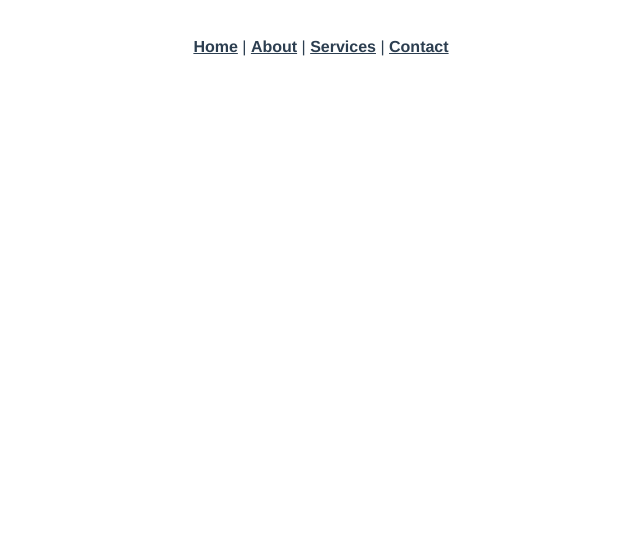
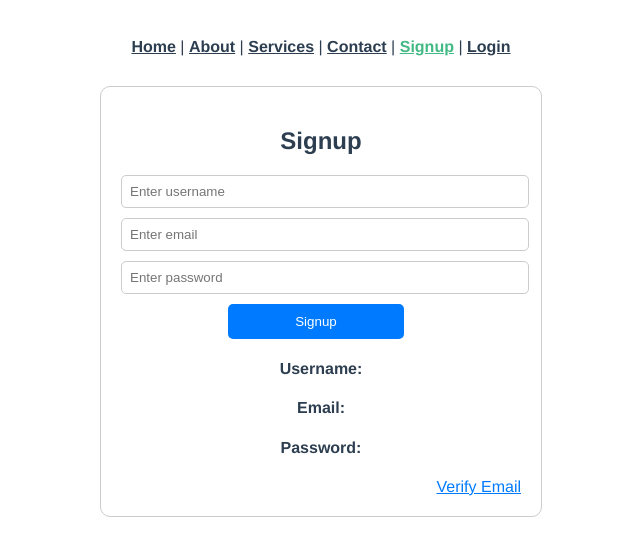
Before and after one commit to MarshahMungai/vue-class-project, a Vue app: page /signup in a window 1280 px wide. Shown: the top 556 px of the page, without its empty margins (319-959 px from the left). Built offline with nearby package versions, Linux system fonts and the light colour scheme.

Commit message:
linking vue to laravel

```diff
--- a/package.json
+++ b/package.json
@@ -8,6 +8,7 @@
     "lint": "vue-cli-service lint"
   },
   "dependencies": {
+    "axios": "^1.4.0",
     "core-js": "^3.8.3",
     "vue": "^3.2.13",
     "vue-router": "^4.0.3"
--- a/src/App.vue
+++ b/src/App.vue
@@ -3,7 +3,9 @@
     <router-link to="/">Home</router-link> |
     <router-link to="/about">About</router-link> |
     <router-link to="/services">Services</router-link> |
-    <router-link to="/contacts">Contact</router-link>
+    <router-link to="/contacts">Contact</router-link> |
+    <router-link to="/signup">Signup</router-link> |
+    <router-link to="/login">Login</router-link>
   </nav>
   <router-view/>
 </template>
--- a/src/router/index.js
+++ b/src/router/index.js
@@ -22,6 +22,22 @@ const routes = [
   {
     path: '/contacts',
     name: 'contacts', component: () => import(/* webpackChunkName: "contacts" */ '../views/ContactsView.vue')
+  },
+  {
+    path: '/signup',
+    name: 'signup', component: () => import(/* webpackChunkName: "signup" */ '../views/SignupView.vue')
+  },
+  {
+    path: '/login',
+    name: 'login', component: () => import(/* webpackChunkName: "login" */ '../views/LoginView.vue')
+  },
+  {
+    path: '/verify',
+    name: 'verify', component: () => import(/* webpackChunkName: "login" */ '../views/VerifyView.vue')
+  },
+  {
+    path: '/dashboard',
+    name: 'dashboard', component: () => import(/* webpackChunkName: "login" */ '../views/DashboardView.vue')
   }
 ]
 
--- /dev/null
+++ b/src/views/DashboardView.vue
@@ -0,0 +1,70 @@
+<template>
+    <div class="dashboard">
+      <h1>Welcome!</h1>
+    </div>
+  </template>
+
+  <!-- <script>
+  import { ref } from 'vue';
+
+  export default {
+    props: {
+      username: String,
+      email: String,
+      accountType: String,
+    },
+    setup() {
+      // Dummy data for recent activity
+      const recentActivity = ref([
+        'You added a new item to your cart',
+        'You purchased a product',
+        'You updated your profile information',
+      ]);
+
+      return { recentActivity };
+    },
+  };
+  </script> -->
+
+  <style scoped>
+  .dashboard {
+    margin: 30px auto;
+    max-width: 800px;
+    padding: 20px;
+    background-color: #f5f5f5;
+    border-radius: 8px;
+    box-shadow: 0 4px 6px rgba(0, 0, 0, 0.1);
+  }
+
+  h1 {
+    font-size: 24px;
+    margin-bottom: 10px;
+  }
+
+  .user-info {
+    margin-bottom: 20px;
+  }
+
+  .user-info p {
+    margin: 5px 0;
+  }
+
+  .user-activity {
+    margin-top: 30px;
+  }
+
+  h2 {
+    font-size: 20px;
+    margin-bottom: 10px;
+  }
+
+  ul {
+    list-style: none;
+    padding: 0;
+  }
+
+  li {
+    margin: 5px 0;
+  }
+
+  </style>
--- a/src/views/HomeView.vue
+++ b/src/views/HomeView.vue
@@ -1,6 +1,72 @@
+<template>
+  <div class="home">
+    <h1>Welcome home</h1>
+    <h1>Counter App</h1>
+   <div class="counter">
+    <button v-on:click.prevent="increment">Increment</button>
+    <button v-on:click.prevent="decrement">Decrement</button>
+   </div>
+    <p>Count:{{ count }} </p>
+  </div>
+</template>
+
+<script>
+import { ref } from 'vue';
+
+export default{
+
+  // Options API
+  // data(){
+  //   return {
+  //     count: 0
+  //   }
+  // },
+  // methods: {
+  //    increment(){
+  //     this.count++
+  //   },
+  //   decrement(){
+  //     this.count--
+  //   }
+  // }
+
+  // Composition API
+  setup(){
+    const count = ref(0)
+
+    function increment(){
+      count.value++
+    }
+
+    function decrement(){
+      count.value--
+    }
+
+    return {count, increment, decrement}
+  }
+}
+</script>
+
+<style scoped>
+  .counter button{
+    margin-right: 5px;
+    padding: 1em;
+    border-radius: 5px;
+    background-color: green;
+    color: white;
+    border: none;
+  }
+</style>
+
+
+
+
+
+
+
 <!-- Options API -->
 
-<template>
+<!-- <template>
   <div class="home">
     <button @click="incrementCount" class="in-button">
       Increment Count: {{ countIncrement }}
@@ -10,25 +76,6 @@
     </button>
   </div>
 </template>
-
-<style scoped>
-.home{
-  margin-top: 50px;
-}
-.in-button {
-  background-color: #42b983;
-  color: white;
-  padding: 10px;
-  border-radius: 20px;
-  margin-right: 50px;
-}
-.de-button {
-  background-color: red;
-  color: white;
-  padding: 10px;
-  border-radius: 20px;
-}
-</style>
 
 <script>
 export default {
@@ -51,24 +98,8 @@ export default {
 }
 </script>
 
-
-
-
-<!-- Compositions API -->
-
-<!-- <template>
-  <div class="home">
-    <button @click="incrementCount" class="in-button">
-      Increment Count: {{ countIncrement }}
-    </button>
-    <button @click="decrementCount" class="de-button">
-      Decrement Count: {{ countDecrement }}
-    </button>
-  </div>
-</template>
-
 <style scoped>
-.home {
+.home{
   margin-top: 50px;
 }
 .in-button {
@@ -84,7 +115,21 @@ export default {
   padding: 10px;
   border-radius: 20px;
 }
-</style>
+</style> -->
+
+
+<!-- Compositions API -->
+
+<!-- <template>
+  <div class="home">
+    <button @click="incrementCount" class="in-button">
+      Increment Count: {{ countIncrement }}
+    </button>
+    <button @click="decrementCount" class="de-button">
+      Decrement Count: {{ countDecrement }}
+    </button>
+  </div>
+</template>
 
 <script>
 import { ref } from 'vue';
@@ -110,4 +155,23 @@ export default {
     };
   },
 };
-</script> -->
+</script>
+
+<style scoped>
+.home {
+  margin-top: 50px;
+}
+.in-button {
+  background-color: #42b983;
+  color: white;
+  padding: 10px;
+  border-radius: 20px;
+  margin-right: 50px;
+}
+.de-button {
+  background-color: red;
+  color: white;
+  padding: 10px;
+  border-radius: 20px;
+}
+</style> -->
--- /dev/null
+++ b/src/views/LoginView.vue
@@ -0,0 +1,95 @@
+<template>
+  <div class="login-form">
+    <h2>Login</h2>
+    <form @submit.prevent="login">
+      <div class="form-input">
+        <input class="input-field" type="email" placeholder="Enter email" v-model="email">
+      </div>
+
+      <div class="form-input">
+        <input class="input-field" type="password" placeholder="Enter password" v-model="password">
+      </div>
+
+      <div class="form-input">
+        <button type="submit" class="login-button">Login</button>
+      </div>
+    </form>
+    <h4>Email: {{ email }}</h4>
+    <h4>Password: {{ password }}</h4>
+  </div>
+</template>
+
+<script>
+import { ref } from 'vue';
+import axios from 'axios';
+import router from '../router';
+
+export default {
+  setup() {
+    const email = ref('');
+    const password = ref('');
+
+    async function login() {
+      try {
+        const response = await axios.post('http://127.0.0.1:8000/api/login', {
+          email: email.value,
+          password: password.value,
+        });
+
+        // Handle the API response here (You can add success messages if needed)
+        console.log(response.data);
+
+        // Redirect to the DashboardView.vue after successful login
+        router.push('/dashboard');
+      } catch (error) {
+        // Handle the API error here
+        alert('Login failed. Please check your email and password.');
+      }
+    }
+
+    return { email, password, login };
+  },
+};
+</script>
+
+<style scoped>
+.login-form {
+  max-width: 400px;
+  margin: 0 auto;
+  padding: 20px;
+  border: 1px solid #ccc;
+  border-radius: 10px;
+}
+
+.form-input {
+  margin-bottom: 10px;
+  margin-right: 10px;
+}
+
+.input-field {
+  width: 100%;
+  padding: 8px;
+  border: 1px solid #ccc;
+  border-radius: 5px;
+}
+
+.error-message {
+  color: red;
+  font-size: 12px;
+  margin-top: 5px;
+}
+
+.login-button {
+  width: 100%;
+  padding: 10px;
+  background-color: #007bff;
+  color: white;
+  border: none;
+  border-radius: 5px;
+  cursor: pointer;
+}
+
+.login-button:hover {
+  background-color: #0056b3;
+}
+</style>
--- /dev/null
+++ b/src/views/SignupView.vue
@@ -0,0 +1,113 @@
+<template>
+  <div class="signup-form">
+    <h2>Signup</h2>
+    <form action="">
+      <div class="form-input">
+        <input class="input-field" type="text" placeholder="Enter username" v-model="username">
+      </div>
+
+      <div class="form-input">
+        <input class="input-field" type="email" placeholder="Enter email" v-model="email">
+      </div>
+
+      <div class="form-input">
+        <input class="input-field" type="password" placeholder="Enter password" v-model="password">
+      </div>
+
+      <div class="form-input">
+        <button @click.prevent="signup" class="signup-button">Signup</button>
+      </div>
+    </form>
+    <h4>Username: {{ username }}</h4>
+    <h4>Email: {{ email }}</h4>
+    <h4>Password: {{ password }}</h4>
+
+    <!-- Router link to VerifyView.vue -->
+    <router-link to="/verify" class="verify-link">Verify Email</router-link>
+  </div>
+</template>
+
+<script>
+import { ref } from 'vue';
+import axios from 'axios';
+
+export default {
+  setup() {
+    const username = ref('');
+    const email = ref('');
+    const password = ref('');
+
+    async function signup() {
+      try {
+        const response = await axios.post('http://127.0.0.1:8000/api/signup', {
+          username: username.value,
+          email: email.value,
+          password: password.value,
+        });
+
+        // Handle the API response here (You can add success messages if needed)
+        console.log(response.data);
+
+        // Show the email verification code to the user
+        alert('Your email verification code is: ' + response.data.message);
+      } catch (error) {
+        // Handle the API error here
+        alert('Signup failed. Please try again later.');
+      }
+    }
+
+    return { username, email, password, signup };
+  },
+};
+</script>
+
+<style scoped>
+.signup-form {
+  max-width: 400px;
+  margin: 0 auto;
+  padding: 20px;
+  border: 1px solid #ccc;
+  border-radius: 10px;
+}
+
+.form-input {
+  margin-bottom: 10px;
+  margin-right: 10px;
+}
+
+.input-field {
+  width: 100%;
+  padding: 8px;
+  border: 1px solid #ccc;
+  border-radius: 5px;
+}
+
+.error-message {
+  color: red;
+  font-size: 12px;
+  margin-top: 5px;
+}
+
+.signup-button {
+  width: 45%;
+  padding: 10px;
+  background-color: #007bff;
+  color: white;
+  border: none;
+  border-radius: 5px;
+  cursor: pointer;
+}
+
+.signup-button:hover {
+  background-color: #0056b3;
+}
+
+.verify-link {
+  display: block;
+  margin-top: 10px;
+  text-align: right;
+  color: #007bff;
+  text-decoration: underline;
+  cursor: pointer;
+}
+</style>
--- /dev/null
+++ b/src/views/VerifyView.vue
@@ -0,0 +1,91 @@
+<template>
+  <div class="verify-form">
+    <h2>Email Verification</h2>
+    <form @submit.prevent="verify">
+      <div class="form-input">
+        <input class="input-field" type="email" placeholder="Enter email" v-model="email">
+      </div>
+
+      <div class="form-input">
+        <input class="input-field" type="text" placeholder="Enter verification code" v-model="verificationCode">
+      </div>
+
+      <div class="form-input">
+        <button type="submit" class="verify-button">Verify</button>
+      </div>
+    </form>
+  </div>
+</template>
+
+<script>
+import { ref } from 'vue';
+import axios from 'axios';
+import router from '../router';
+
+export default {
+  setup() {
+    const email = ref('');
+    const verificationCode = ref('');
+
+    async function verify() {
+      try {
+        const response = await axios.post('http://127.0.0.1:8000/api/verify-email', {
+          email: email.value,
+          token: verificationCode.value, // Change 'verificationCode' to 'token' to match backend
+        });
+
+        // Handle the API response here
+        console.log(response.data);
+
+        // Show a success message to the user
+        alert('Email verification successful!');
+
+        // Redirect the user to LoginView.vue
+         router.push({ name: 'login' });
+
+      } catch (error) {
+        // Handle the API error here
+        alert('Email verification failed. Please check your email and verification code.');
+      }
+    }
+
+    return { email, verificationCode, verify };
+  },
+};
+</script>
+
+<style scoped>
+  .verify-form {
+    max-width: 400px;
+    margin: 0 auto;
+    padding: 20px;
+    border: 1px solid #ccc;
+    border-radius: 10px;
+  }
+
+  .form-input {
+    margin-bottom: 10px;
+    margin-right: 10px;
+  }
+
+  .input-field {
+    width: 100%;
+    padding: 8px;
+    border: 1px solid #ccc;
+    border-radius: 5px;
+  }
+
+  .verify-button {
+    width: 100%;
+    padding: 10px;
+    background-color: #007bff;
+    color: white;
+    border: none;
+    border-radius: 5px;
+    cursor: pointer;
+  }
+
+  .verify-button:hover {
+    background-color: #0056b3;
+  }
+  </style>
```
Also changed, not shown: 1 other file (tests, documents, lock files or other folders).
